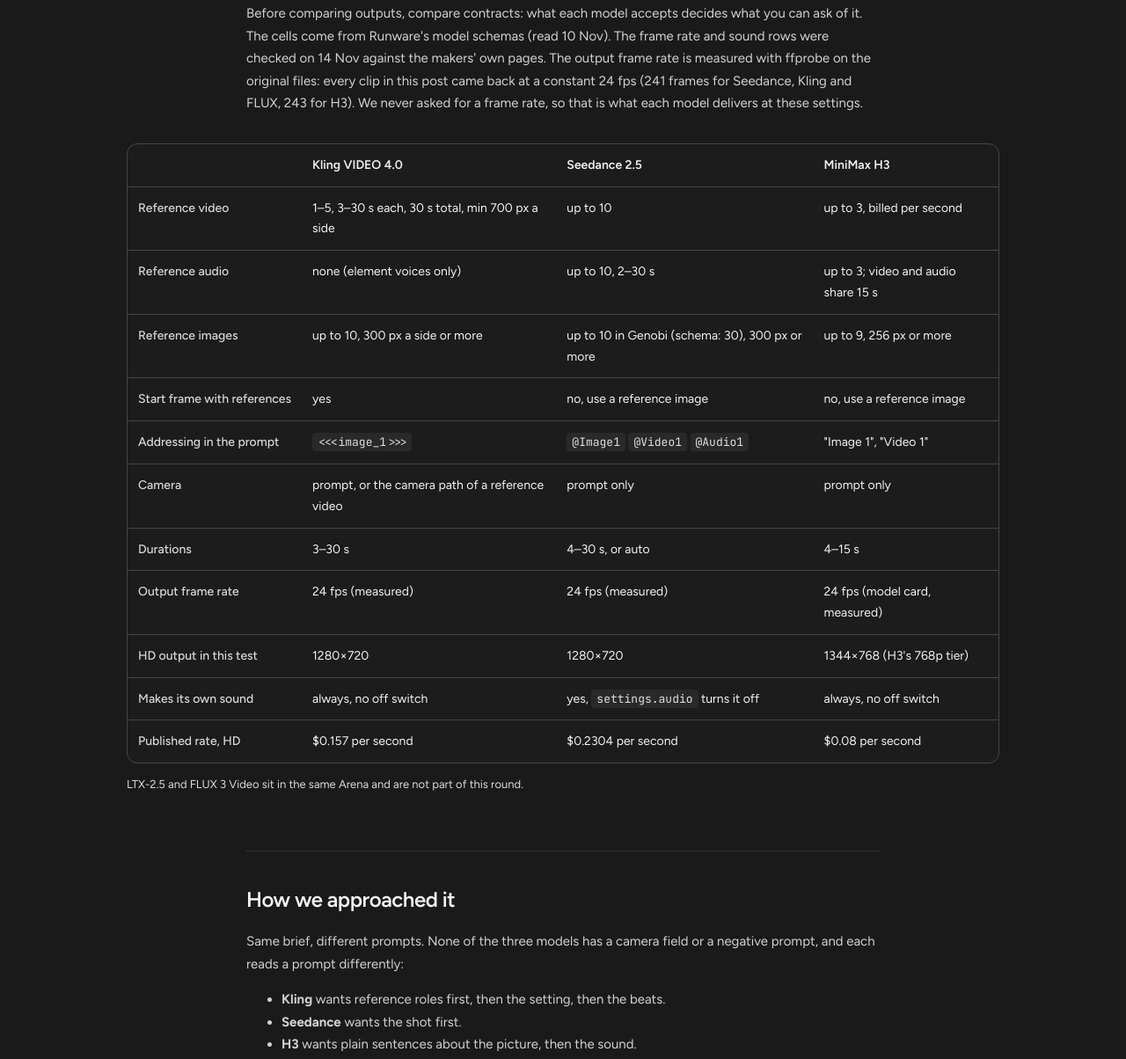
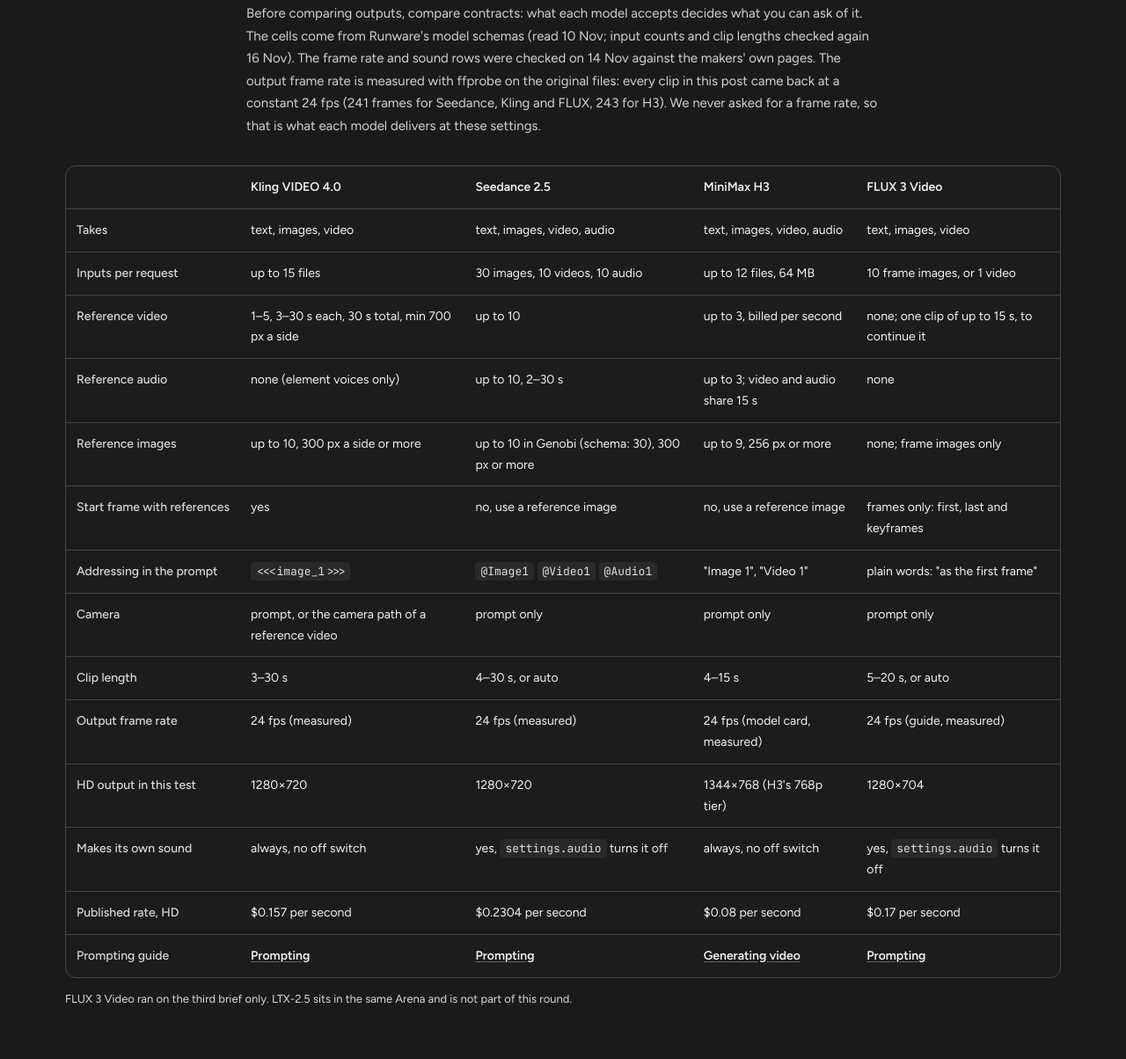
Before and after one commit to koshimazaki/model-arena, a website built with Vite: page blog/index.html in a window 1280 px wide. Shown: the part 1192-2396 px from the top of the page at 88% size. Built offline with nearby package versions, Linux system fonts and the light colour scheme.

Commit message:
feat(blog): the table covers all four models, with input counts, clip length and prompting guide links

```diff
--- a/blog/index.html
+++ b/blog/index.html
@@ -49,7 +49,7 @@
     border: 1px solid var(--yellow-deep); border-radius: 5px; padding: 1px 6px; }
   .table-wrap, .facts { overflow-x: auto; border: 1px solid var(--border); border-radius: 12px; background: var(--card); }
   table { border-collapse: collapse; width: 100%; font-size: 14px; }
-  .table-wrap table { min-width: 620px; }
+  .table-wrap table { min-width: 860px; }
   .facts table { min-width: 480px; }
   th, td { text-align: left; padding: 12px; border-bottom: 1px solid var(--border); vertical-align: top; }
   tbody tr:last-child > * { border-bottom: 0; }
@@ -217,7 +217,7 @@
 <nav class="toc" aria-label="On this page"><strong>On this page</strong>
   <ol>
     <li><a href="#glance">At a glance</a></li>
-    <li><a href="#differences">How the three models differ</a></li>
+    <li><a href="#differences">How the models differ</a></li>
     <li><a href="#approach">How we approached it</a></li>
     <li><a href="#moto">Brief 1: motocross, camera on the rider's head</a></li>
     <li><a href="#sheet">Brief 2: a character sheet as storyboard</a></li>
@@ -232,30 +232,33 @@
 <p><strong>The short version:</strong> Seedance 2.5 for fast sports realism, FLUX 3 Video for natural realism and a film look, MiniMax H3 for value, and Kling VIDEO 4.0 in between: close to Seedance on hard motion for less, and the best at following the sound brief. Every clip shown is the best of a few generations per model, and each brief ends with what the models did well and where they fell short.</p>
 <p>The tools behind this post are open source and run with your own Runware key: <a href="https://github.com/koshimazaki/draw-control">Draw Control</a>, the motion studio that makes the guide clips (<a href="https://draw-control.pages.dev/">try it live</a>), and <a href="https://github.com/koshimazaki/model-arena">Model Arena</a>, which runs one brief across the models and plays the results on one clock.</p>
 
-<h2 id="differences">How the three models differ</h2>
-<p>Before comparing outputs, compare contracts: what each model accepts decides what you can ask of it. The cells come from Runware's model schemas (read 10 Nov). The frame rate and sound rows were checked on 14 Nov against the makers' own pages. The output frame rate is measured with ffprobe on the original files: every clip in this post came back at a constant 24 fps (241 frames for Seedance, Kling and FLUX, 243 for H3). We never asked for a frame rate, so that is what each model delivers at these settings.</p>
+<h2 id="differences">How the models differ</h2>
+<p>Before comparing outputs, compare contracts: what each model accepts decides what you can ask of it. The cells come from Runware's model schemas (read 10 Nov; input counts and clip lengths checked again 16 Nov). The frame rate and sound rows were checked on 14 Nov against the makers' own pages. The output frame rate is measured with ffprobe on the original files: every clip in this post came back at a constant 24 fps (241 frames for Seedance, Kling and FLUX, 243 for H3). We never asked for a frame rate, so that is what each model delivers at these settings.</p>
 </main>
 
-<div class="wide" style="max-width:1040px">
+<div class="wide" style="max-width:1180px">
   <div class="table-wrap">
   <table>
-    <thead><tr><th></th><th>Kling VIDEO 4.0</th><th>Seedance 2.5</th><th>MiniMax H3</th></tr></thead>
+    <thead><tr><th></th><th>Kling VIDEO 4.0</th><th>Seedance 2.5</th><th>MiniMax H3</th><th>FLUX 3 Video</th></tr></thead>
     <tbody>
-      <tr><th>Reference video</th><td>1–5, 3–30 s each, 30 s total, min 700 px a side</td><td>up to 10</td><td>up to 3, billed per second</td></tr>
-      <tr><th>Reference audio</th><td>none (element voices only)</td><td>up to 10, 2–30 s</td><td>up to 3; video and audio share 15 s</td></tr>
-      <tr><th>Reference images</th><td>up to 10, 300 px a side or more</td><td>up to 10 in Genobi (schema: 30), 300 px or more</td><td>up to 9, 256 px or more</td></tr>
-      <tr><th>Start frame with references</th><td>yes</td><td>no, use a reference image</td><td>no, use a reference image</td></tr>
-      <tr><th>Addressing in the prompt</th><td><code>&lt;&lt;&lt;image_1&gt;&gt;&gt;</code></td><td><code>@Image1</code> <code>@Video1</code> <code>@Audio1</code></td><td>"Image 1", "Video 1"</td></tr>
-      <tr><th>Camera</th><td>prompt, or the camera path of a reference video</td><td>prompt only</td><td>prompt only</td></tr>
-      <tr><th>Durations</th><td>3–30 s</td><td>4–30 s, or auto</td><td>4–15 s</td></tr>
-      <tr><th>Output frame rate</th><td>24 fps (measured)</td><td>24 fps (measured)</td><td>24 fps (model card, measured)</td></tr>
-      <tr><th>HD output in this test</th><td>1280×720</td><td>1280×720</td><td>1344×768 (H3's 768p tier)</td></tr>
-      <tr><th>Makes its own sound</th><td>always, no off switch</td><td>yes, <code>settings.audio</code> turns it off</td><td>always, no off switch</td></tr>
-      <tr><th>Published rate, HD</th><td>$0.157 per second</td><td>$0.2304 per second</td><td>$0.08 per second</td></tr>
+      <tr><th>Takes</th><td>text, images, video</td><td>text, images, video, audio</td><td>text, images, video, audio</td><td>text, images, video</td></tr>
+      <tr><th>Inputs per request</th><td>up to 15 files</td><td>30 images, 10 videos, 10 audio</td><td>up to 12 files, 64 MB</td><td>10 frame images, or 1 video</td></tr>
+      <tr><th>Reference video</th><td>1–5, 3–30 s each, 30 s total, min 700 px a side</td><td>up to 10</td><td>up to 3, billed per second</td><td>none; one clip of up to 15 s, to continue it</td></tr>
+      <tr><th>Reference audio</th><td>none (element voices only)</td><td>up to 10, 2–30 s</td><td>up to 3; video and audio share 15 s</td><td>none</td></tr>
+      <tr><th>Reference images</th><td>up to 10, 300 px a side or more</td><td>up to 10 in Genobi (schema: 30), 300 px or more</td><td>up to 9, 256 px or more</td><td>none; frame images only</td></tr>
+      <tr><th>Start frame with references</th><td>yes</td><td>no, use a reference image</td><td>no, use a reference image</td><td>frames only: first, last and keyframes</td></tr>
+      <tr><th>Addressing in the prompt</th><td><code>&lt;&lt;&lt;image_1&gt;&gt;&gt;</code></td><td><code>@Image1</code> <code>@Video1</code> <code>@Audio1</code></td><td>"Image 1", "Video 1"</td><td>plain words: "as the first frame"</td></tr>
+      <tr><th>Camera</th><td>prompt, or the camera path of a reference video</td><td>prompt only</td><td>prompt only</td><td>prompt only</td></tr>
+      <tr><th>Clip length</th><td>3–30 s</td><td>4–30 s, or auto</td><td>4–15 s</td><td>5–20 s, or auto</td></tr>
+      <tr><th>Output frame rate</th><td>24 fps (measured)</td><td>24 fps (measured)</td><td>24 fps (model card, measured)</td><td>24 fps (guide, measured)</td></tr>
+      <tr><th>HD output in this test</th><td>1280×720</td><td>1280×720</td><td>1344×768 (H3's 768p tier)</td><td>1280×704</td></tr>
+      <tr><th>Makes its own sound</th><td>always, no off switch</td><td>yes, <code>settings.audio</code> turns it off</td><td>always, no off switch</td><td>yes, <code>settings.audio</code> turns it off</td></tr>
+      <tr><th>Published rate, HD</th><td>$0.157 per second</td><td>$0.2304 per second</td><td>$0.08 per second</td><td>$0.17 per second</td></tr>
+      <tr><th>Prompting guide</th><td><a href="https://runware.ai/docs/models/klingai-video-4-0/guides/prompting">Prompting</a></td><td><a href="https://runware.ai/docs/models/bytedance-seedance-2-5/guides/prompting">Prompting</a></td><td><a href="https://runware.ai/docs/models/minimax-h3/guides/generating-video">Generating video</a></td><td><a href="https://runware.ai/docs/models/bfl-flux-3-video/guides/prompting">Prompting</a></td></tr>
     </tbody>
   </table>
   </div>
-  <p class="note">LTX-2.5 and FLUX 3 Video sit in the same Arena and are not part of this round.</p>
+  <p class="note">FLUX 3 Video ran on the third brief only. LTX-2.5 sits in the same Arena and is not part of this round.</p>
 </div>
 
 <main class="col">
@@ -405,8 +408,8 @@
 </div>
 <div class="models">
   <div class="row"><div><b>Kling VIDEO 4.0</b><p>Reference videos carry the camera path. $0.157 per second at 720p.</p></div><a class="btn" href="https://runware.ai/docs/models/klingai-video-4-0">View model</a></div>
-  <div class="row"><div><b>Seedance 2.5</b><p>Up to 10 reference videos and 10 audio tracks; sound can be switched off. $0.2304 per second at 720p.</p></div><a class="btn" href="#">View model</a></div>
-  <div class="row"><div><b>MiniMax H3</b><p>Up to 3 reference videos, billed per second. $0.08 per second at 768p.</p></div><a class="btn" href="#">View model</a></div>
+  <div class="row"><div><b>Seedance 2.5</b><p>Up to 10 reference videos and 10 audio tracks; sound can be switched off. $0.2304 per second at 720p.</p></div><a class="btn" href="https://runware.ai/docs/models/bytedance-seedance-2-5">View model</a></div>
+  <div class="row"><div><b>MiniMax H3</b><p>Up to 3 reference videos, billed per second. $0.08 per second at 768p.</p></div><a class="btn" href="https://runware.ai/docs/models/minimax-h3">View model</a></div>
 </div>
 
 <div class="author"><span class="avatar" aria-hidden="true"></span>
```
